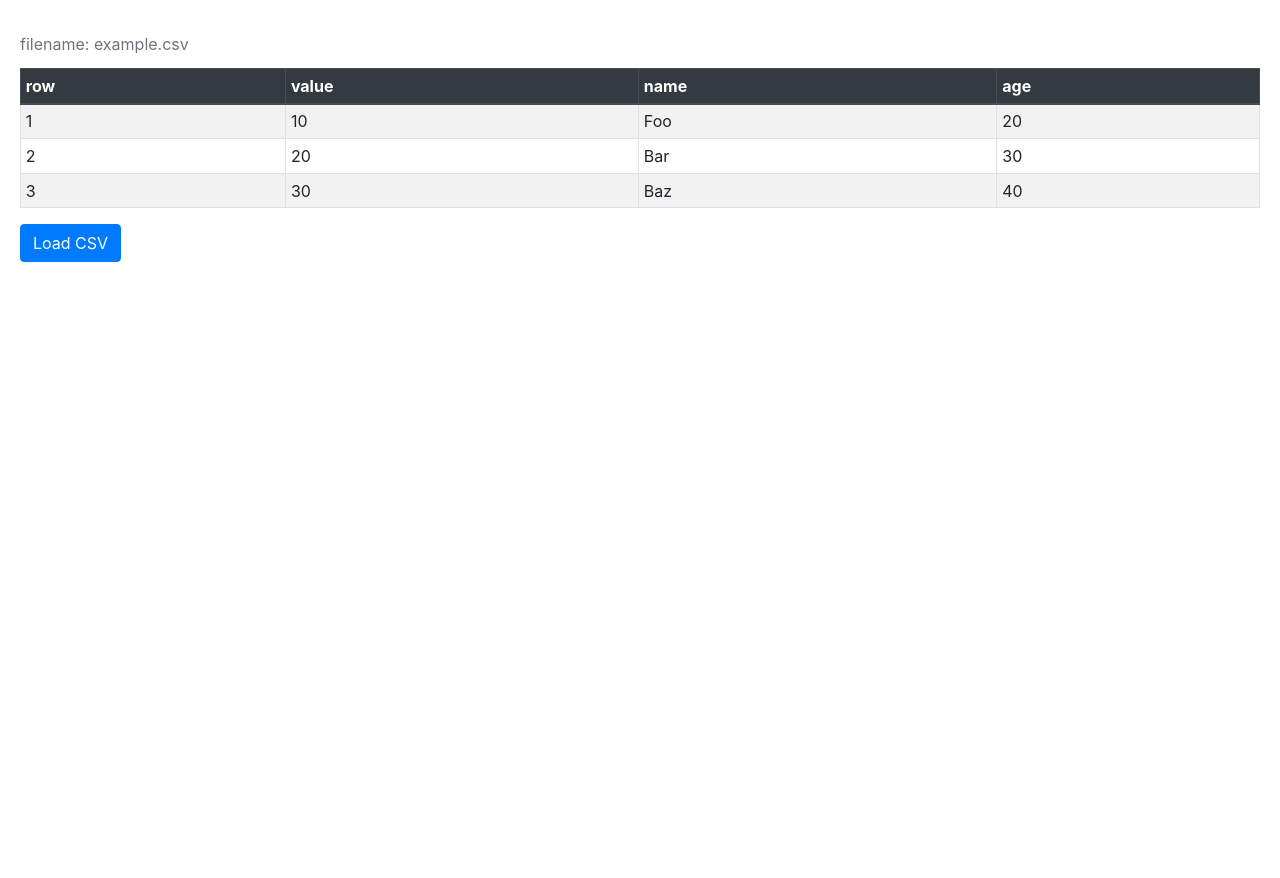
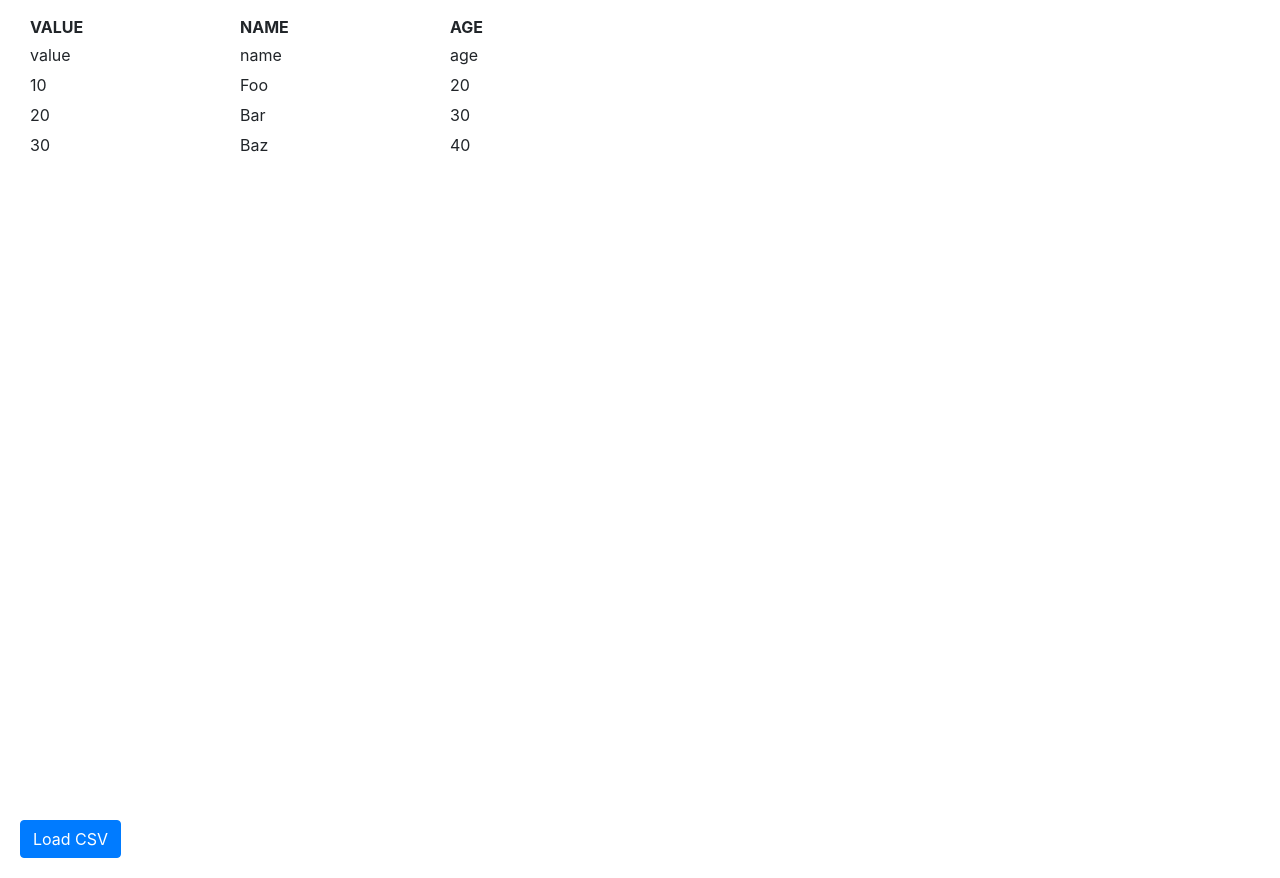
Before and after one commit to drilus/parse_csv, a React (Create React App) app: page / in a window 1280 px wide. Before the commit the page ends 800 px from the top, so only its background shows below. Built offline with nearby package versions, Linux system fonts and the light colour scheme.

Commit message:
working virtualization

```diff
--- a/package.json
+++ b/package.json
@@ -6,7 +6,8 @@
     "papaparse": "^5.0.0",
     "react": "^16.8.6",
     "react-dom": "^16.8.6",
-    "react-scripts": "3.0.1"
+    "react-scripts": "3.0.1",
+    "react-virtualized": "^9.21.1"
   },
   "scripts": {
     "start": "react-scripts start",
--- a/src/App.js
+++ b/src/App.js
@@ -1,6 +1,8 @@
 import React, { Component } from 'react';
 import './App.css';
 import CSVReader from './CSVReader/CSVReader';
+import TableRow from './TableRow';
+import "react-virtualized/styles.css";
 
 class App extends Component {
   constructor(props) {
@@ -80,34 +82,4 @@ class App extends Component {
   }
 }
 
-class TableRow extends Component {
-  render() {
-    return (
-      <table id="csv_table" className="table table-striped table-bordered table-hover table-sm">
-        <caption>filename: {this.props.fileName}</caption>
-        <thead id="headers" className="thead-dark">
-          <tr>
-            <th>row</th>
-            {Object.values(this.props.data[0]).map((item, key) => <th key={key}>{item}</th>)}
-          </tr>
-        </thead>
-        <tbody>
-          {this.props.data.map((row, key) => {
-            if(key > 0)
-              return (
-                <tr key={key}>
-                  <td>{key}</td>
-                  {Object.values(row).map((value, key) => {
-                    return <td key={key}>{value}</td>
-                  })}
-                </tr>
-              )
-            return null
-          })}
-        </tbody>
-      </table>
-    );
-  }
-}
-
 export default App;
--- /dev/null
+++ b/src/TableRow.js
@@ -0,0 +1,34 @@
+import React, { Component } from 'react';
+import { Column, Table, AutoSizer } from "react-virtualized";
+import "react-virtualized/styles.css";
+
+class TableRow extends Component {
+
+    rowGetter = (key) => {
+      return this.props.data[key.index];
+    }
+
+    render() {
+      return (
+        <div style={{ height: 800 }}>
+          <AutoSizer>
+            {({ height, width }) => (
+            <Table
+              width={width}
+              height={height}
+              headerHeight={20}
+              rowHeight={30}
+              rowCount={this.props.data.length}
+              rowGetter={this.rowGetter}
+            >
+              {/* <Column label="row" dataKey="row" width={200} /> */}
+              {Object.values(this.props.data[0]).map((item, key) => <Column label={item} key={key} dataKey={key} width={200} />)}
+            </Table>
+            )}
+          </AutoSizer>
+        </div>
+      );
+    }
+  }
+
+export default TableRow
```
Also changed, not shown: 1 other file (tests, documents, lock files or other folders).
